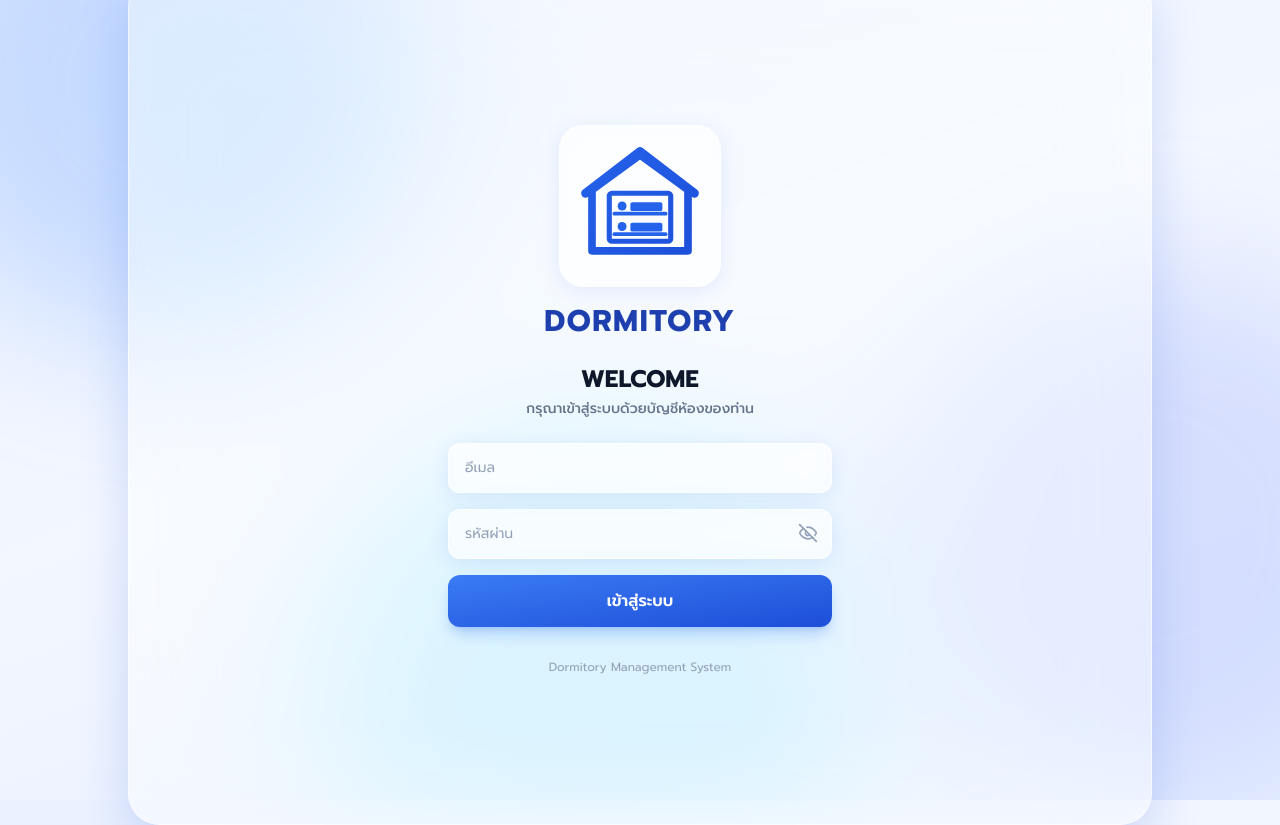
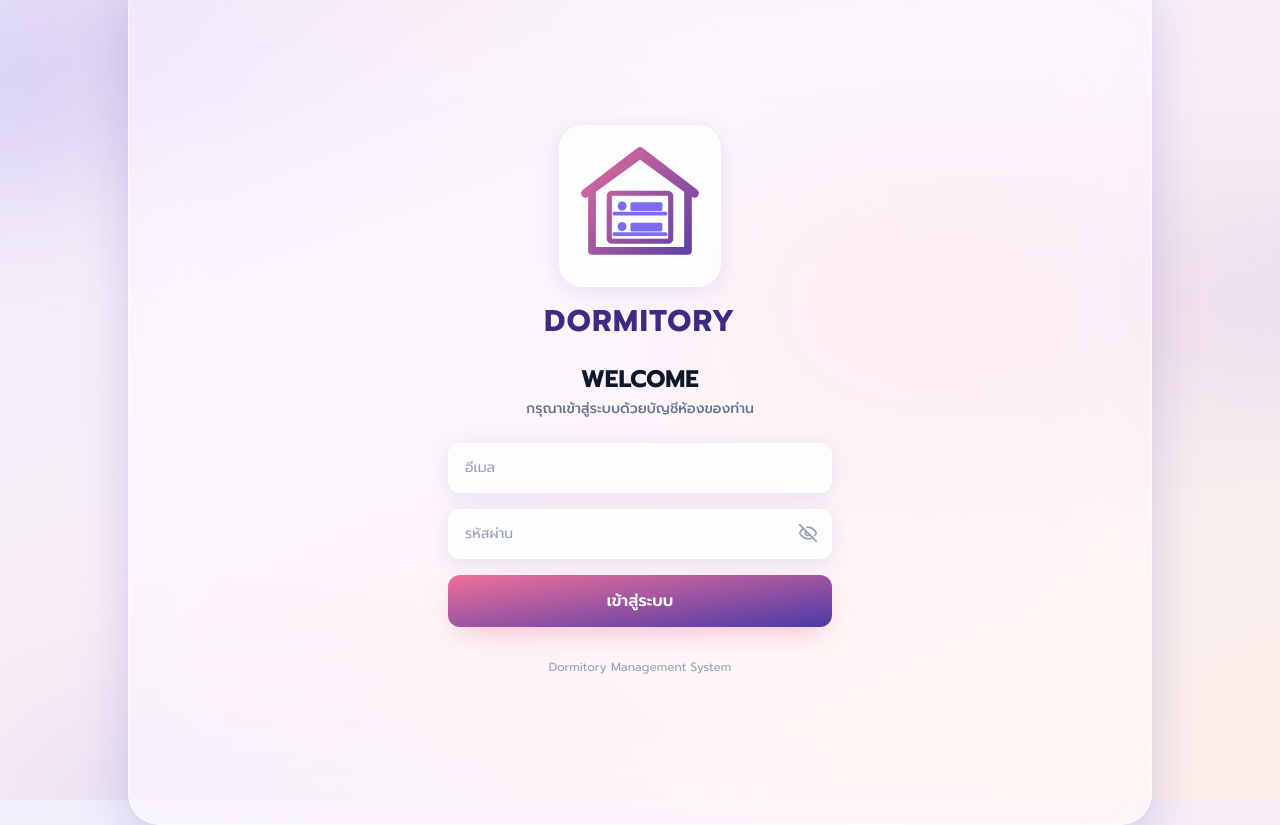
Before and after one commit to emmyblm48-create/Dormitory, a Next.js app: page / in a window 1280 px wide. Built offline with nearby package versions, Linux system fonts and the light colour scheme.

Commit message:
Add files via upload

```diff
--- a/app/admin/page.tsx
+++ b/app/admin/page.tsx
@@ -4,6 +4,7 @@ import { useEffect, useMemo, useState } from "react";
 import { DoorOpen, Package, Wrench, Users, Banknote } from "lucide-react";
 import { supabase } from "@/lib/supabase";
 import { formatCurrency } from "@/lib/format";
+import { ScrollReveal } from "@/components/ScrollReveal";
 import type { RepairCostStat } from "@/lib/types";
 
 interface Stats {
@@ -91,15 +92,20 @@ export default function AdminOverviewPage() {
 
   return (
     <div className="space-y-6 max-w-5xl mx-auto w-full">
+      <ScrollReveal />
       <h2 className="text-lg md:text-xl font-bold text-slate-900">ภาพรวมระบบ</h2>
 
       <div className="grid grid-cols-2 md:grid-cols-4 gap-4">
-        {cards.map(({ label, value, icon: Icon, color }) => (
-          <div key={label} className="glass-card rounded-2xl p-4">
+        {cards.map(({ label, value, icon: Icon, color }, i) => (
+          <div
+            key={label}
+            style={{ transitionDelay: `${i * 60}ms` }}
+            className="reveal tilt-card glass-card rounded-2xl p-4"
+          >
             <div className={`w-10 h-10 rounded-xl flex items-center justify-center mb-3 text-white bg-gradient-to-br ${color} shadow-glass-sm`}>
               <Icon size={20} />
             </div>
-            <p className="text-2xl font-bold text-slate-900">{isLoading ? "-" : value}</p>
+            <p className="text-2xl font-bold text-slate-900 tabular-nums">{isLoading ? "-" : value}</p>
             <p className="text-xs text-slate-400 font-medium">{label}</p>
           </div>
         ))}
--- a/app/globals.css
+++ b/app/globals.css
@@ -20,7 +20,7 @@ body {
 
 body {
   @apply text-slate-800;
-  background: linear-gradient(160deg, #eaf1ff 0%, #f3f7ff 45%, #e4edff 100%);
+  background: linear-gradient(155deg, #f1effd 0%, #f8eef6 48%, #fcefe9 100%);
   min-height: 100dvh;
 }
 
@@ -32,8 +32,48 @@ body {
   background: transparent;
 }
 ::-webkit-scrollbar-thumb {
-  background: rgba(37, 99, 235, 0.25);
+  background: rgba(124, 108, 240, 0.3);
   border-radius: 999px;
+}
+
+/* Scroll-reveal: fade + rise into place, once, as elements enter the viewport */
+.reveal {
+  opacity: 0;
+  transform: translateY(18px);
+  transition: opacity 0.6s cubic-bezier(0.16, 1, 0.3, 1), transform 0.6s cubic-bezier(0.16, 1, 0.3, 1);
+}
+.reveal.is-visible {
+  opacity: 1;
+  transform: translateY(0);
+}
+
+/* Playful hover pop for card-like, tappable elements */
+.tilt-card {
+  transition: transform 0.25s cubic-bezier(0.16, 1, 0.3, 1), box-shadow 0.25s ease;
+}
+.tilt-card:hover {
+  transform: translateY(-5px) rotate(-1deg) scale(1.015);
+  box-shadow: 0 22px 46px -18px rgba(76, 58, 166, 0.38);
+}
+.tilt-card:active {
+  transform: translateY(-1px) scale(0.99);
+}
+
+@media (prefers-reduced-motion: reduce) {
+  .reveal {
+    opacity: 1;
+    transform: none;
+    transition: none;
+  }
+  .tilt-card,
+  .tilt-card:hover {
+    transition: none;
+    transform: none;
+  }
+  .animate-blob,
+  .animate-ribbon {
+    animation: none !important;
+  }
 }
 
 @layer components {
@@ -58,7 +98,7 @@ body {
   }
 
   .glass-header {
-    @apply bg-gradient-to-r from-brand-600/90 to-brand-500/90 backdrop-blur-xl border-b border-white/20;
+    @apply bg-gradient-to-r from-bloom-600/90 via-brand-500/90 to-brand-700/90 backdrop-blur-xl border-b border-white/20;
   }
 
   /* Form controls */
@@ -68,7 +108,7 @@ body {
 
   /* Buttons */
   .btn-primary {
-    @apply bg-gradient-to-br from-brand-500 to-brand-700 text-white font-semibold shadow-lg shadow-brand-600/25 transition-all hover:brightness-105 hover:shadow-brand-600/35 active:brightness-95 disabled:opacity-50 disabled:shadow-none;
+    @apply bg-gradient-to-br from-bloom-500 to-brand-700 text-white font-semibold shadow-bloom transition-all hover:brightness-105 hover:-translate-y-0.5 hover:shadow-lg active:translate-y-0 active:brightness-95 disabled:opacity-50 disabled:shadow-none disabled:translate-y-0;
   }
 
   .btn-danger {
--- a/app/page.tsx
+++ b/app/page.tsx
@@ -6,6 +6,7 @@ import { Eye, EyeOff } from "lucide-react";
 import { supabase } from "@/lib/supabase";
 import { useAuth } from "@/lib/auth-context";
 import { DormitoryLogo } from "@/components/DormitoryLogo";
+import { ScrollReveal } from "@/components/ScrollReveal";
 
 export default function LoginPage() {
   const router = useRouter();
@@ -59,9 +60,10 @@ export default function LoginPage() {
 
   return (
     <div className="h-dvh flex justify-center items-center p-0 md:p-6">
-      <div className="w-full max-w-5xl h-dvh md:h-[850px] glass-shell md:rounded-[32px] relative flex flex-col overflow-hidden">
+      <ScrollReveal />
+      <div className="reveal is-visible w-full max-w-5xl h-dvh md:h-[850px] glass-shell md:rounded-[32px] relative flex flex-col overflow-hidden">
         <div className="flex-1 flex flex-col justify-center items-center p-6 md:p-12 overflow-y-auto">
-          <div className="w-full max-w-sm flex flex-col items-center text-center">
+          <div className="w-full max-w-sm flex flex-col items-center text-center reveal">
             <div className="p-4 rounded-3xl bg-white/50 backdrop-blur-md border border-white/60 shadow-glass-sm mb-2">
               <DormitoryLogo className="w-24 h-24 md:w-32 md:h-32" />
             </div>
--- a/components/AdminNav.tsx
+++ b/components/AdminNav.tsx
@@ -39,7 +39,7 @@ export function AdminNav() {
               href={href}
               className={`flex items-center gap-3 px-3 py-2.5 rounded-xl text-sm font-medium transition-all ${
                 active
-                  ? "bg-gradient-to-r from-brand-500 to-brand-600 text-white shadow-lg shadow-brand-600/25"
+                  ? "bg-gradient-to-r from-bloom-500 to-brand-600 text-white shadow-lg shadow-brand-600/25"
                   : "text-slate-500 hover:bg-white/60"
               }`}
             >
--- a/components/BackgroundBlobs.tsx
+++ b/components/BackgroundBlobs.tsx
@@ -1,9 +1,19 @@
 export function BackgroundBlobs() {
   return (
     <div className="fixed inset-0 -z-10 overflow-hidden pointer-events-none">
-      <div className="absolute -top-32 -left-24 w-[60vw] max-w-[480px] h-[60vw] max-h-[480px] rounded-full bg-brand-300/40 blur-3xl animate-blob" />
-      <div className="absolute top-1/3 -right-32 w-[65vw] max-w-[520px] h-[65vw] max-h-[520px] rounded-full bg-indigo-300/30 blur-3xl animate-blob [animation-delay:6s]" />
-      <div className="absolute -bottom-40 left-1/4 w-[65vw] max-w-[540px] h-[65vw] max-h-[540px] rounded-full bg-sky-300/30 blur-3xl animate-blob [animation-delay:12s]" />
+      {/* Flowing ribbon forms — elongated, rotated ellipses instead of plain circles */}
+      <div
+        className="absolute -top-24 -left-32 w-[85vw] max-w-[720px] h-[26vw] max-h-[220px] rounded-full bg-gradient-to-r from-brand-300/40 to-bloom-300/30 blur-3xl animate-ribbon"
+        style={{ ["--r" as any]: "-18deg" }}
+      />
+      <div
+        className="absolute top-1/4 -right-40 w-[80vw] max-w-[680px] h-[24vw] max-h-[200px] rounded-full bg-gradient-to-r from-bloom-300/35 to-brand-200/35 blur-3xl animate-ribbon [animation-delay:7s]"
+        style={{ ["--r" as any]: "14deg" }}
+      />
+      <div
+        className="absolute -bottom-32 left-1/5 w-[85vw] max-w-[700px] h-[26vw] max-h-[220px] rounded-full bg-gradient-to-r from-brand-200/35 to-bloom-200/30 blur-3xl animate-ribbon [animation-delay:13s]"
+        style={{ ["--r" as any]: "-8deg" }}
+      />
     </div>
   );
 }
--- a/components/DormitoryLogo.tsx
+++ b/components/DormitoryLogo.tsx
@@ -2,18 +2,18 @@ export const DormitoryLogo = ({ className = "w-28 h-28" }: { className?: string
   <svg viewBox="0 0 200 200" className={className} fill="none" xmlns="http://www.w3.org/2000/svg">
     <defs>
       <linearGradient id="dormitory-logo-gradient" x1="0" y1="0" x2="200" y2="200" gradientUnits="userSpaceOnUse">
-        <stop offset="0" stopColor="#2563EB" />
-        <stop offset="1" stopColor="#1D4ED8" />
+        <stop offset="0" stopColor="#F0709A" />
+        <stop offset="1" stopColor="#4C3AA6" />
       </linearGradient>
     </defs>
     <path d="M100 20 L25 75 V170 H175 V75 Z" stroke="url(#dormitory-logo-gradient)" strokeWidth="12" strokeLinejoin="round" fill="none" />
     <path d="M15 80 L100 15 L185 80" stroke="url(#dormitory-logo-gradient)" strokeWidth="14" strokeLinecap="round" strokeLinejoin="round" />
     <rect x="52" y="80" width="96" height="75" stroke="url(#dormitory-logo-gradient)" strokeWidth="8" rx="4" />
-    <circle cx="72" cy="100" r="7" fill="#2563EB" />
-    <rect x="85" y="94" width="50" height="14" rx="3" fill="#2563EB" />
-    <line x1="60" y1="112" x2="140" y2="112" stroke="#2563EB" strokeWidth="6" strokeLinecap="round" />
-    <circle cx="72" cy="132" r="7" fill="#2563EB" />
-    <rect x="85" y="126" width="50" height="14" rx="3" fill="#2563EB" />
-    <line x1="60" y1="144" x2="140" y2="144" stroke="#2563EB" strokeWidth="6" strokeLinecap="round" />
+    <circle cx="72" cy="100" r="7" fill="#7C6CF0" />
+    <rect x="85" y="94" width="50" height="14" rx="3" fill="#7C6CF0" />
+    <line x1="60" y1="112" x2="140" y2="112" stroke="#7C6CF0" strokeWidth="6" strokeLinecap="round" />
+    <circle cx="72" cy="132" r="7" fill="#7C6CF0" />
+    <rect x="85" y="126" width="50" height="14" rx="3" fill="#7C6CF0" />
+    <line x1="60" y1="144" x2="140" y2="144" stroke="#7C6CF0" strokeWidth="6" strokeLinecap="round" />
   </svg>
 );
--- /dev/null
+++ b/components/ScrollReveal.tsx
@@ -0,0 +1,29 @@
+"use client";
+
+import { useEffect } from "react";
+
+// Watches for `.reveal` elements within this page and fades each one up
+// into place the first time it scrolls into view. Mount once per page.
+export function ScrollReveal() {
+  useEffect(() => {
+    const els = Array.from(document.querySelectorAll<HTMLElement>(".reveal"));
+    if (els.length === 0) return;
+
+    const io = new IntersectionObserver(
+      (entries) => {
+        for (const entry of entries) {
+          if (entry.isIntersecting) {
+            entry.target.classList.add("is-visible");
+            io.unobserve(entry.target);
+          }
+        }
+      },
+      { threshold: 0.15 }
+    );
+
+    els.forEach((el) => io.observe(el));
+    return () => io.disconnect();
+  }, []);
+
+  return null;
+}
```
Also changed, not shown: app/user/checklist/page.tsx (+7 -4 lines), app/user/page.tsx (+6 -3 lines), components/AssetAvatar.tsx (+11 -2 lines), tailwind.config.ts (+26 -13 lines).
